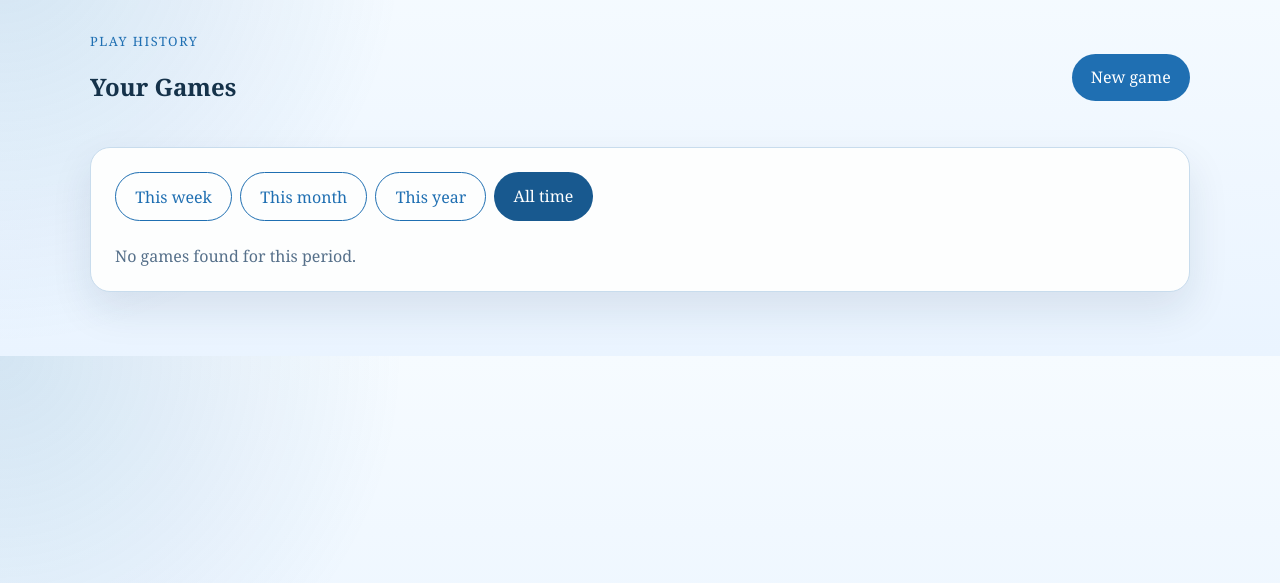
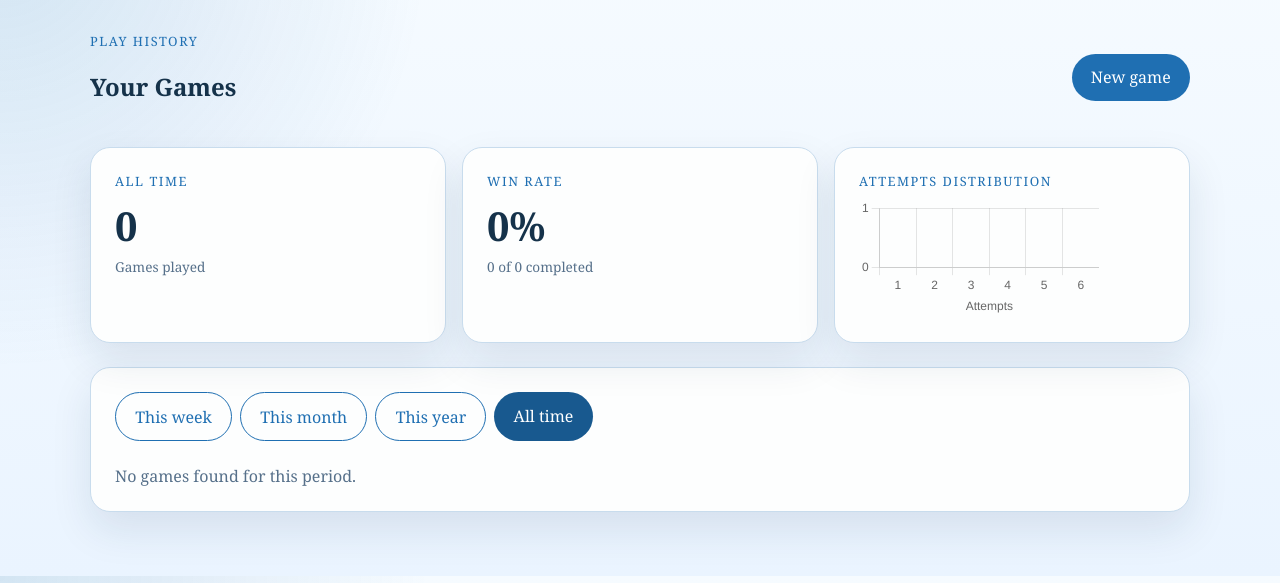
Before and after one commit to matthewjoonlee/paradigms-course-project, a Django app: page /dashboard/ in a window 1280 px wide. Shown: the part 60-643 px from the top of the page. Run offline with Django 4.2, Linux system fonts and the light colour scheme; the visitor is signed in with stand-in values (Sample User, id 1); data that the repository does not hold is empty.

Commit message:
Feature 3.2 Implemented

```diff
--- a/src/static/css/site.css
+++ b/src/static/css/site.css
@@ -323,3 +323,15 @@
     color: var(--muted);
     margin: 1rem 0 0;
 }
+
+/* 3.2: stats panel additions */
+.stat-label {
+    margin: 0.25rem 0 0;
+    font-size: 0.85rem;
+    color: var(--muted);
+}
+
+.chart-wrapper {
+    position: relative;
+    height: 120px;
+}
--- a/src/templates/worndly/dashboard.html
+++ b/src/templates/worndly/dashboard.html
@@ -10,6 +10,51 @@
     </div>
     <a class="button" href="{% url 'worndly:game_select' %}">New game</a>
 </section>
+
+<!-- feature 3.2: statistics summary -->
+<div class="panel-grid" style="margin-top: 1.5rem;">
+    <div class="panel">
+        <p class="eyebrow">All time</p>
+        <p class="metric">{{ total_completed }}</p>
+        <p class="stat-label">Games played</p>
+    </div>
+    <div class="panel">
+        <p class="eyebrow">Win rate</p>
+        <p class="metric">{{ win_rate }}%</p>
+        <p class="stat-label">{{ games_won }} of {{ total_completed }} completed</p>
+    </div>
+    <div class="panel">
+        <p class="eyebrow">Attempts distribution</p>
+        <div class="chart-wrapper">
+            <canvas id="attemptsChart"></canvas>
+        </div>
+    </div>
+</div>
+
+<script src="https://cdn.jsdelivr.net/npm/chart.js@4/dist/chart.umd.min.js"></script>
+<script>
+    const ctx = document.getElementById('attemptsChart').getContext('2d');
+    new Chart(ctx, {
+        type: 'bar',
+        data: {
+            labels: ['1', '2', '3', '4', '5', '6'],
+            datasets: [{
+                label: 'Games',
+                data: {{ attempts_dist }},
+                backgroundColor: '#1f6fb2',
+                borderRadius: 4,
+            }]
+        },
+        options: {
+            responsive: true,
+            plugins: { legend: { display: false } },
+            scales: {
+                x: { title: { display: true, text: 'Attempts' } },
+                y: { beginAtZero: true, ticks: { stepSize: 1 } }
+            }
+        }
+    });
+</script>
 
 <section class="panel" style="margin-top: 1.5rem;">
     <div class="dashboard-filters">
--- a/src/worndly/views.py
+++ b/src/worndly/views.py
@@ -244,11 +244,12 @@
     })
 
 
-# feature 3.1
+# feature 3.1 & 3.2
 
 @login_required
 def dashboard(request):
-    # shows a filterable history of all games played by the current user.
+    # shows a filterable history of all games played by the current user,
+    # plus overall statistics across all plays.
     active_filter = request.GET.get("filter", "all")
     now = timezone.now()
 
@@ -263,7 +264,19 @@
 
     games = games.order_by("-created_at")
 
+    # feature 3.2: compute statistics over all completed games (not filtered)
+    all_completed = Game.objects.filter(player=request.user, won__isnull=False)
+    total_completed = all_completed.count()
+    games_won = all_completed.filter(won=True).count()
+    win_rate = round(games_won / total_completed * 100) if total_completed else 0
+
+    attempts_dist = [all_completed.filter(attempts=n).count() for n in range(1, 7)]
+
     return render(request, "worndly/dashboard.html", {
         "games": games,
         "active_filter": active_filter,
+        "total_completed": total_completed,
+        "games_won": games_won,
+        "win_rate": win_rate,
+        "attempts_dist": attempts_dist,
     })
```
Also changed, not shown: CONTRIBUTIONS.md (+3 -0 lines).
